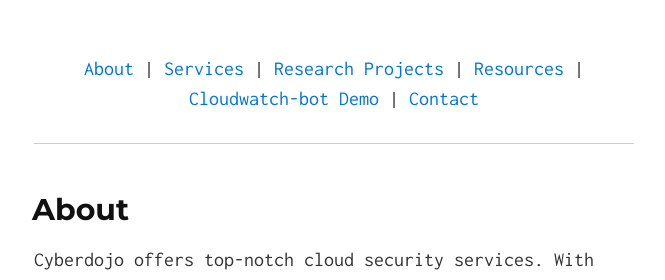
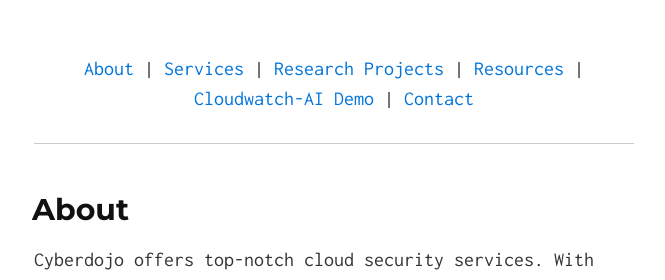
Before and after one commit to Ahmed-AG/cyberdojo-page, a Jekyll site: the page built from index.md, in a window 1280 px wide and 900 px high. Shown: the part 166-446 px from the top of the window, without its empty margins (306-971 px from the left). Built offline with Jekyll 4.4.1, drawn with Linux system fonts in a browser that asks for light colours.

Commit message:
Update page

```diff
--- a/index.md
+++ b/index.md
@@ -7,7 +7,7 @@
 <A href="#services">Services</A> |
 <A href="#research-projects">Research Projects</A> |
 <A href="#resources">Resources</A> |
-<A href="#cloudwatch-bot-demo">Cloudwatch-bot Demo</A> |
+<A href="#cloudwatch-bot-demo">Cloudwatch-AI Demo</A> |
 <A href="#contact">Contact</A>
 </center>
 
```
